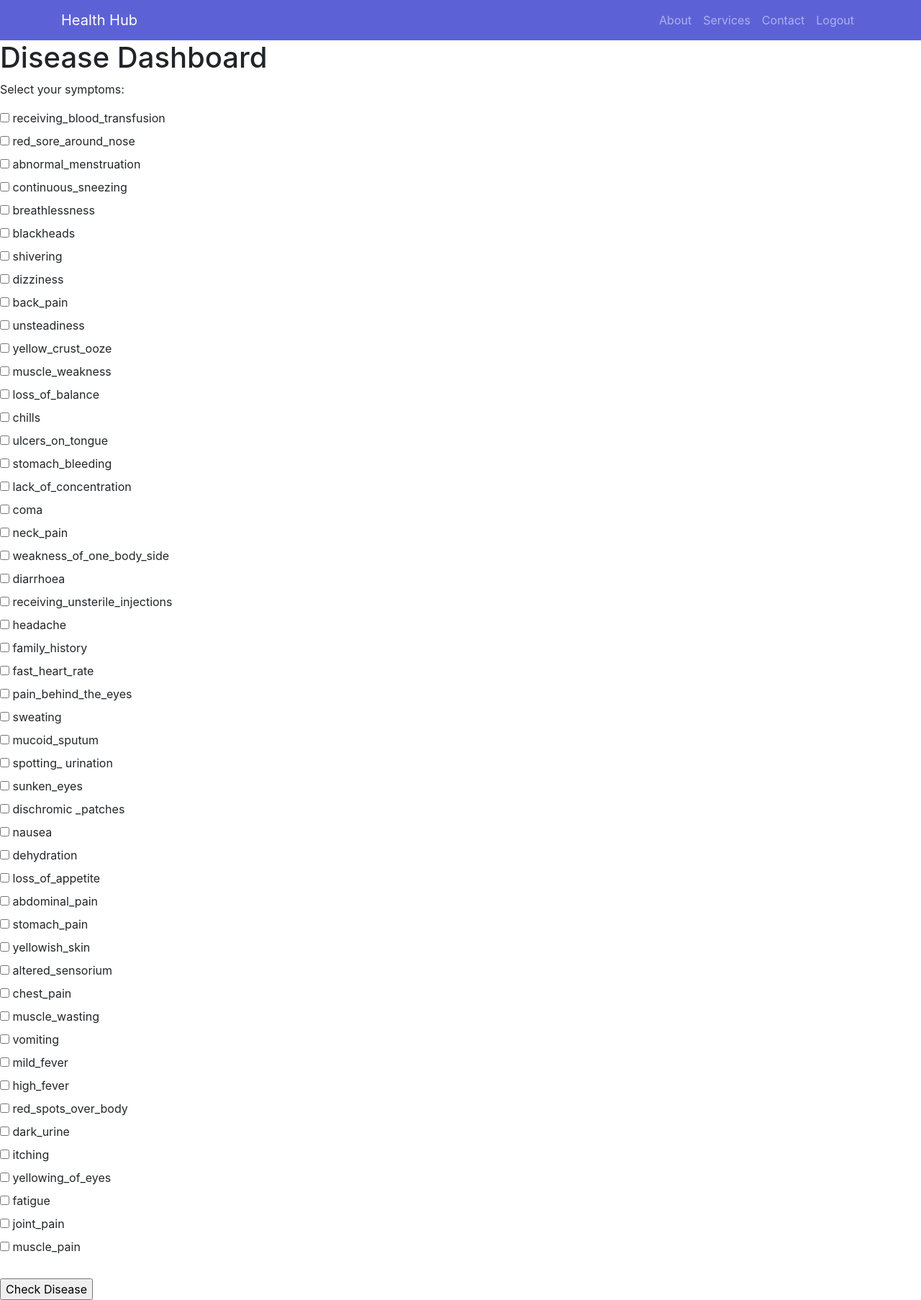
After one commit to Aishwarya-j10/ProjectHealthHub, a Flask app: page /dashboard2 in a window 1280 px wide. The commit adds this page. Shown: the whole page at 72% size. Run offline with Flask 3, Linux system fonts and the light colour scheme; parts of the project's set-up code (start-up, migrations or seed data) failed here and were passed over; some libraries are stand-ins or nearby versions.

Commit message:
added prediction functionality

```diff
--- a/app.py
+++ b/app.py
@@ -15,6 +15,64 @@ from tensorflow import keras
 from sklearn.model_selection import train_test_split
 from sklearn.preprocessing import StandardScaler
 from sklearn.metrics import classification_report
+import joblib
+from disease_descriptions import disease_descriptions
+# Load the model from the file
+loaded_model = joblib.load('health_prediction_model.pkl')
+feature_importances_data = {'receiving_blood_transfusion': 0.012759,
+'red_sore_around_nose': 0.013223,
+'abnormal_menstruation': 0.025150,
+'continuous_sneezing': 0.013322,
+'breathlessness': 0.018282,
+'blackheads': 0.021460,
+'shivering': 0.011025,
+'dizziness': 0.015173,
+'back_pain': 0.015733,
+'unsteadiness': 0.011627,
+'yellow_crust_ooze': 0.013239,
+'muscle_weakness': 0.028525,
+'loss_of_balance': 0.014713,
+'chills': 0.024543,
+'ulcers_on_tongue': 0.015526,
+'stomach_bleeding': 0.011647,
+'lack_of_concentration': 0.015711,
+'coma': 0.013402,
+'neck_pain': 0.027405,
+'weakness_of_one_body_side': 0.008008,
+'diarrhoea': 0.018496,
+'receiving_unsterile_injections': 0.011771,
+'headache': 0.036250,
+'family_history': 0.012124,
+'fast_heart_rate': 0.020262,
+'pain_behind_the_eyes': 0.012951,
+'sweating': 0.029392,
+'mucoid_sputum': 0.014922,
+'spotting_ urination': 0.014582,
+'sunken_eyes': 0.008175,
+'dischromic _patches': 0.018705,
+'nausea': 0.032213,
+'dehydration': 0.009839,
+'loss_of_appetite': 0.023183,
+'abdominal_pain': 0.029517,
+'stomach_pain': 0.018175,
+'yellowish_skin': 0.024647,
+'altered_sensorium': 0.017180,
+'chest_pain': 0.029555,
+'muscle_wasting': 0.016734,
+'vomiting': 0.027799,
+'mild_fever': 0.022402,
+'high_fever': 0.029028,
+'red_spots_over_body': 0.013126,
+'dark_urine': 0.018927,
+'itching': 0.031445,
+'yellowing_of_eyes': 0.023203,
+'fatigue': 0.048896,
+'joint_pain': 0.036494,
+'muscle_pain': 0.025798
+}
+
+# Create a list of the top 50 features
+top_50_features = list(feature_importances_data.keys())
 
 from sqlalchemy.sql import func
 basedir = os.path.abspath(os.path.dirname(__file__))
@@ -24,7 +82,7 @@ app.config['SQLALCHEMY_DATABASE_URI'] =\
         'sqlite:///' + os.path.join(basedir, 'database.db')
 app.config['SQLALCHEMY_TRACK_MODIFICATIONS'] = False
 db = SQLAlchemy(app)
-
+static_folder = os.path.join(os.path.dirname(__file__), 'static')
 app.secret_key = 'not_A_secret'
 
 
@@ -67,7 +125,7 @@ def login():
             return redirect(url_for('dashboard'))
         else:
             flash('Invalid email or password. Please try again.', 'danger')
-            return redirect(url_for('home'))
+            return redirect(url_for('login'))
     return render_template('login.html')
 
 @app.route('/register', methods=['GET', 'POST'])
@@ -107,6 +165,60 @@ def dashboard():
     flash('You need to log in to access the dashboard.', 'danger')
     return redirect(url_for('home'))
 
+@app.route('/dashboard2')
+def dashboard2():
+    return render_template('dashboard2.html', features=top_50_features)
+
+# @app.route('/check_disease', methods=['GET', 'POST'])
+# def check_disease():
+#     if request.method == 'POST':
+#         selected_features = []
+
+#         # Get the selected symptoms from the form
+#         for feature in top_50_features:
+#             if feature in request.form:
+#                 selected_features.append(1)
+#             else:
+#                 selected_features.append(0)
+
+#         # Create a DataFrame with the selected features
+#         y_test = pd.DataFrame([selected_features], columns=top_50_features)
+
+#         # Use your model to predict the disease class
+#         predicted_disease_class = loaded_model.predict(y_test)
+
+#         # Return the predicted disease class to the user
+#         # return f'Predicted Disease Class: {predicted_disease_class[0]}'
+#         return render_template('result.html', predicted_class=predicted_disease_class[0])
+
+#     return render_template('check_disease.html', features=top_50_features)
+
+
+
+@app.route('/check_disease', methods=['GET', 'POST'])
+def check_disease():
+    predicted_disease_class = None  # Initialize as None
+    description = None
+
+    if request.method == 'POST':
+        selected_features = []
+        print("see:", selected_features)
+        # Get the selected symptoms from the form
+        for feature in top_50_features:
+            if feature in request.form:
+                selected_features.append(1)
+            else:
+                selected_features.append(0)
+
+        # Create a DataFrame with the selected features
+        y_test = pd.DataFrame([selected_features], columns=top_50_features)
+
+        # Use your model to predict the disease class
+        predicted_disease_class = loaded_model.predict(y_test)
+        predicted_disease_class_str = predicted_disease_class[0]
+        description = disease_descriptions.get(predicted_disease_class_str, 'Description not available.')
+
+    return render_template('result.html', predicted_class=predicted_disease_class, description = description)
 
 
 @app.route('/add_health_data', methods=['GET', 'POST'])
@@ -315,6 +427,7 @@ def visualizations():
                 plt.grid(True)
                 plt.xticks(rotation=45)
                 plt.tight_layout()
+                # image_path = os.path.join(static_folder, 'plot.png')
                 image_path = "static/plot.png"
                 plt.savefig(image_path)
 
@@ -325,6 +438,7 @@ def visualizations():
                 plt.xlabel('Anxiety Level')
                 plt.ylabel('Frequency')
                 plt.tight_layout()
+                #                 image_path1 = os.path.join(static_folder, 'plot1.png')
                 image_path1 = "static/plot1.png"
                 plt.savefig(image_path1)
                 # Create a pie chart
@@ -333,6 +447,7 @@ def visualizations():
                 plt.pie(category_counts, labels=category_counts.index, autopct='%1.1f%%', startangle=140)
                 plt.title('Heart Rate Categories')
                 plt.axis('equal')
+                #                 image_path2 = os.path.join(static_folder, 'plot2.png')
                 image_path2 = "static/plot2.png"
                 plt.savefig(image_path2)
                 selected_columns = ['Heart Rate', 'Anxiety Level']
@@ -346,6 +461,7 @@ def visualizations():
 
                 plt.tight_layout()
                 # plt.show()
+                #                 image_path3 = os.path.join(static_folder, 'plot3.png')
                 image_path3 = "static/plot3.png"
                 plt.savefig(image_path3)
                 return (image_path, image_path1, image_path2, image_path3)
--- /dev/null
+++ b/templates/dashboard2.html
@@ -0,0 +1,124 @@
+<!DOCTYPE html>
+<html>
+<head>
+    <head>
+        <meta charset="UTF-8">
+        <meta name="viewport" content="width=device-width, initial-scale=1.0">
+        <title>Disease Dashboard</title>
+        <!-- Include Bootstrap CSS -->
+        <link rel="stylesheet" href="https://maxcdn.bootstrapcdn.com/bootstrap/4.5.2/css/bootstrap.min.css">
+        <link rel="stylesheet" href="https://stackpath.bootstrapcdn.com/bootstrap/4.5.2/css/bootstrap.min.css">
+
+        <style>
+
+            body {
+                /* background-image: url('path/to/your/background-image.jpg'); */
+                background-size: cover;
+                background-repeat: no-repeat;
+                background-attachment: fixed;
+
+            }
+            .navbar {
+                background-color: #5C62D6;
+            }
+            <style>
+                /* Custom CSS for the dashboard */
+                .dashboard-container {
+                    max-width: 800px;
+                    margin: 0 auto;
+                    padding: 20px;
+                    border: 1px solid #ccc;
+                    border-radius: 5px;
+                    background-color: #fff;
+                    box-shadow: 0 4px 6px rgba(0, 0, 0, 0.1);
+                }
+            </style>
+        </style>
+    </head>
+    <!-- Navigation Bar -->
+    <nav class="navbar navbar-expand-lg navbar-dark">
+        <div class="container">
+            <a class="navbar-brand" href="#">Health Hub</a>
+            <button class="navbar-toggler" type="button" data-toggle="collapse" data-target="#navbarNav" aria-controls="navbarNav" aria-expanded="false" aria-label="Toggle navigation">
+                <span class="navbar-toggler-icon"></span>
+            </button>
+            <div class="collapse navbar-collapse justify-content-end" id="navbarNav">
+                <ul class="navbar-nav">
+                    <!--li class="nav-item">
+                        <a class="nav-link" href="{{ url_for('dashboard') }}">Dashboard</a>
+                    </li-->
+                    <li class="nav-item">
+                        <a class="nav-link" href="#">About</a>
+                    </li>
+                    <li class="nav-item">
+                        <a class="nav-link" href="#">Services</a>
+                    </li>
+                    <li class="nav-item">
+                        <a class="nav-link" href="#">Contact</a>
+                    </li>
+                    <!--li class="nav-item">
+                        <a class="nav-link" href="/login">Login</a>
+                    </li-->
+                    <li class="nav-item">
+                        <a class="nav-link" href="/logout">Logout</a>
+                    </li>
+                </ul>
+            </div>
+        </div>
+    </nav>
+
+
+</head>
+<body>
+    <h1>Disease Dashboard</h1>
+    <p>Select your symptoms:</p>
+    <form action="/check_disease" method="POST">
+        {% for feature in features %}
+            <label>
+                <input type="checkbox" name="{{ feature }}" value="{{ feature }}"> {{ feature }}
+            </label><br>
+        {% endfor %}
+        <br>
+        <input type="submit" value="Check Disease">
+    </form>
+</body>
+</html>
+<!--!DOCTYPE html>
+<html>
+<head>
+    <title>Disease Dashboard</title>
+    <!-- Add Bootstrap CSS link here -->
+    <!--link rel="stylesheet" href="https://maxcdn.bootstrapcdn.com/bootstrap/4.5.2/css/bootstrap.min.css">
+    <style>
+        /* Custom CSS for selected buttons */
+        .selected {
+            background-color: #007bff;
+            color: #fff;
+        }
+    </style>
+</head>
+<body>
+    <div class="container mt-5">
+        <h1 class="display-4">Disease Dashboard</h1>
+        <p>Select your symptoms:</p>
+        <form action="/check_disease" method="POST"> <!-- Changed method to POST -->
+            <!--div class="row">
+                {% for feature in features %}
+                    <div class="col-2 mb-2">
+                        <label>
+                            <input type="checkbox" name="{{ feature }}" value="{{ feature }}"> {{ feature }}
+                        </label>
+                    </div>
+                {% endfor %}
+            </div>
+            <br>
+            <input type="submit" class="btn btn-primary" value="Check Disease"> <!-- Changed type to "submit" -->
+        <!--/form>
+    </div>
+
+    <!-- Add Bootstrap JS and jQuery scripts (if needed) here -->
+    <!--script src="https://code.jquery.com/jquery-3.5.1.slim.min.js"></script>
+    <script src="https://cdn.jsdelivr.net/npm/@popperjs/core@2.5.3/dist/umd/popper.min.js"></script>
+    <script src="https://maxcdn.bootstrapcdn.com/bootstrap/4.5.2/js/bootstrap.min.js"></script>
+</body>
+</html-->
```
Also changed, not shown: disease_descriptions.py (added, +43 -0 lines), templates/check_disease.html (added, +83 -0 lines), templates/dashboard.html (+4 -8 lines), templates/prediction.html (+66 -3 lines), templates/result.html (added, +32 -0 lines), 1 other file.
